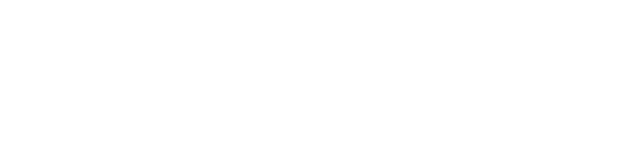
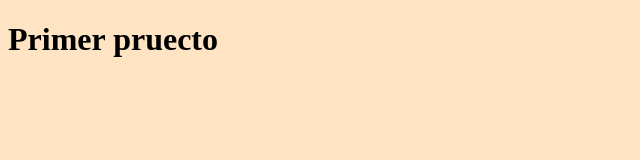
Before and after one commit to mario-diaz9/Proyecto-nuevo, a plain HTML site: page index.html in a window 1280 px wide. Shown: the whole page, without its empty margins (0-640 px from the left). Drawn offline with Linux system fonts and the light colour scheme.

Commit message:
agregado el enlace

```diff
--- a/index.html
+++ b/index.html
@@ -3,9 +3,10 @@
 <head>
     <meta charset="UTF-8">
     <meta name="viewport" content="width=device-width, initial-scale=1.0">
+    <link rel="stylesheet" href="style.css">
     <title>mi proyecto don git</title>
 </head>
 <body>
-
+    <h1>Primer pruecto</h1>
 </body>
 </html>
--- /dev/null
+++ b/style.css
@@ -0,0 +1,3 @@
+body{
+    background-color: bisque;
+}
```
